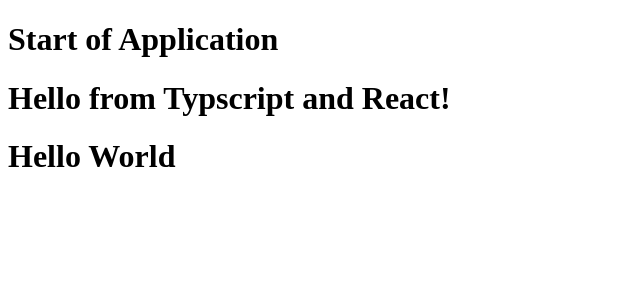
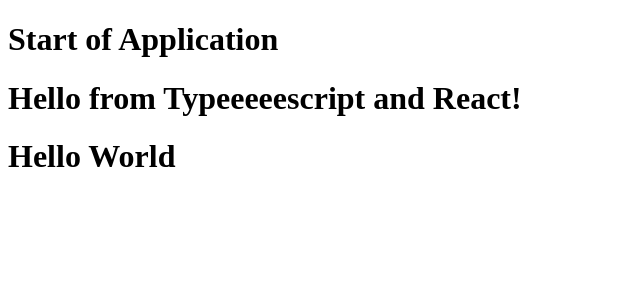
Before and after one commit to MortenManzelmann/marabuja, a React app: page / in a window 1280 px wide. Shown: the top 300 px of the page, without its empty margins (0-640 px from the left). Built offline with nearby package versions, Linux system fonts and the light colour scheme.

Commit message:
add react router

```diff
--- a/package.json
+++ b/package.json
@@ -16,7 +16,8 @@
   "dependencies": {
     "express": "^4.17.1",
     "react": "^16.13.1",
-    "react-dom": "^16.13.1"
+    "react-dom": "^16.13.1",
+    "react-router-dom": "^5.1.2"
   },
   "scripts": {
     "start": "nodemon ./dist/server.js",
--- a/src/frontend/App.tsx
+++ b/src/frontend/App.tsx
@@ -1,13 +1,13 @@
-import * as React from "react";
-import Hello from "./components/Hello"
+import * as React from 'react';
+import App from './interfaces/App';
+import Hello from './components/Hello';
 
-export interface AppProps { name: string; }
 
-const App = ({name}: AppProps) => {
+const App = ({name}: App) => {
   return (
   <div>
     <h1>{name}</h1>
-    <Hello compiler='Typscript' framework='React'/>
+    <Hello compiler='Typeeeeescript' framework='React'/>
   </div>
   )
 };
--- a/src/frontend/components/Hello.tsx
+++ b/src/frontend/components/Hello.tsx
@@ -1,6 +1,6 @@
 import * as React from "react";
 
-export interface HelloProps { compiler: string; framework: string; }
+interface HelloProps { compiler: string; framework: string; }
 
 const Hello = (props: HelloProps) => <h1>Hello from {props.compiler} and {props.framework}!</h1>;
 
--- /dev/null
+++ b/src/frontend/components/interfaces/Hello.ts
@@ -0,0 +1 @@
+interface Hello{ compiler: string; framework: string; }
--- /dev/null
+++ b/src/frontend/interfaces/App.ts
@@ -0,0 +1,3 @@
+interface App {
+  name: string;
+}
```
Also changed, not shown: 1 other file (tests, documents, lock files or other folders).
